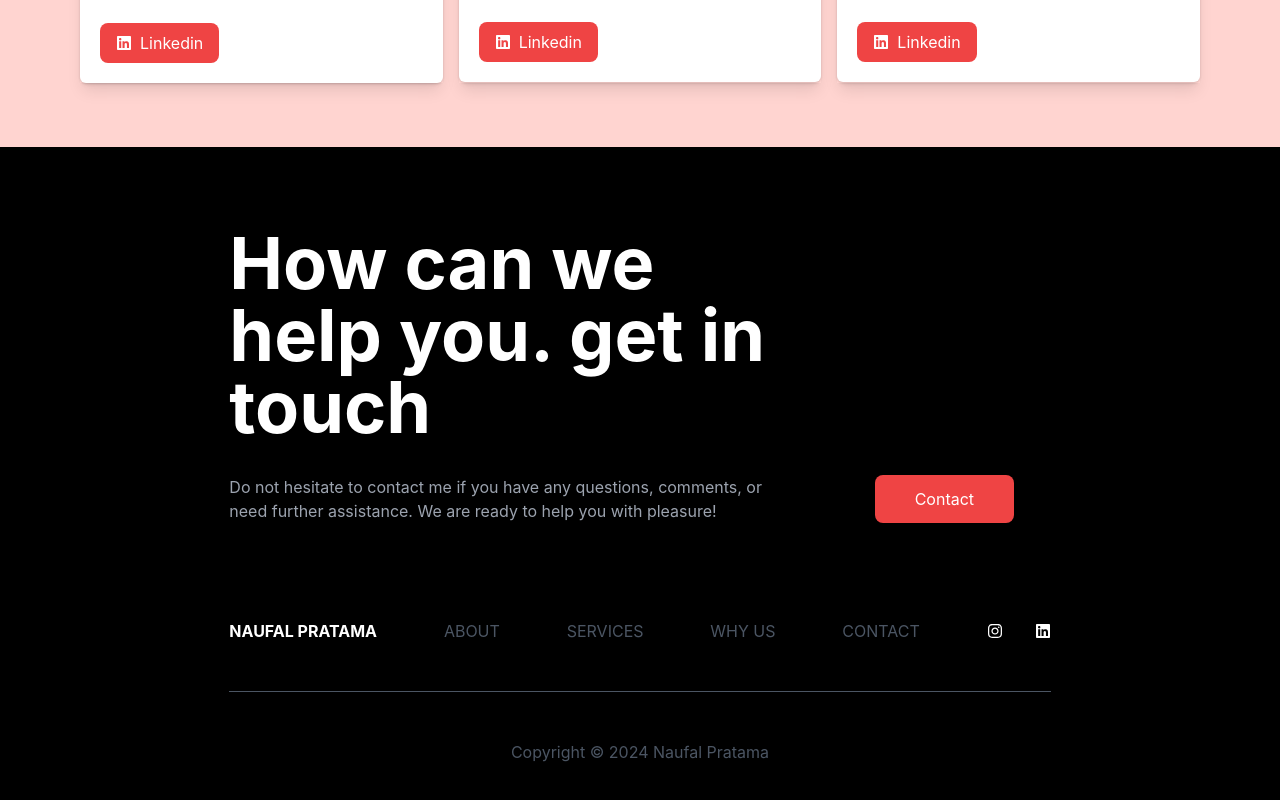
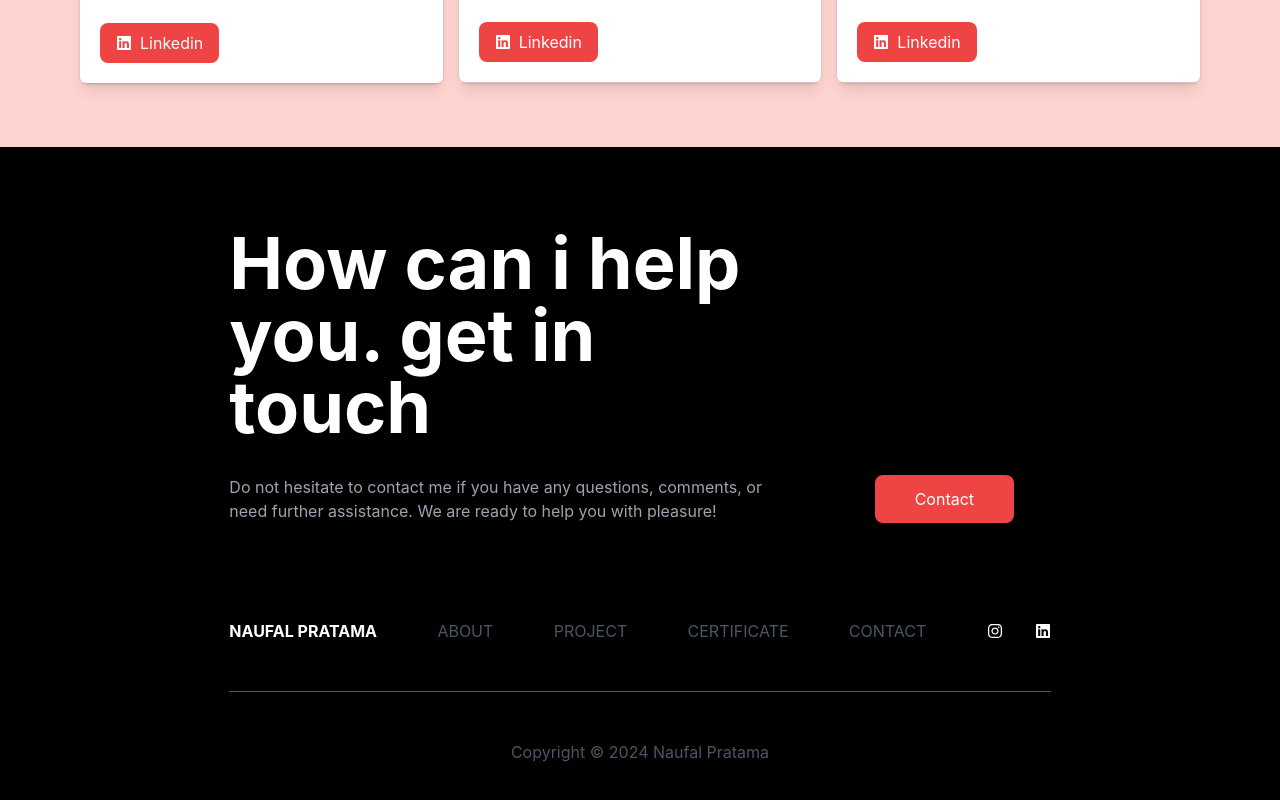
Before and after one commit to naufalpratam4/portfolio-naufal, a React (Vite) app: page / in a window 1280 px wide. Shown: the part 2268-3068 px from the top of the page. Built offline with nearby package versions, Linux system fonts and the light colour scheme.

Commit message:
update footer

```diff
--- a/src/components/FooterPage.jsx
+++ b/src/components/FooterPage.jsx
@@ -12,7 +12,7 @@ function FooterComponent() {
         <div className="md:w-2/3 w-full px-4 text-white flex flex-col">
           <div className="w-full text-7xl font-bold">
             <h1 className="w-full md:w-2/3">
-              How can we help you. get in touch
+              How can i help you. get in touch
             </h1>
           </div>
           <div className="flex mt-8 flex-col md:flex-row md:justify-between">
@@ -40,10 +40,10 @@ function FooterComponent() {
                 About
               </a>
               <a className="hidden md:block cursor-pointer text-gray-600 hover:text-white uppercase">
-                Services
+                Project
               </a>
               <a className="hidden md:block cursor-pointer text-gray-600 hover:text-white uppercase">
-                Why us
+                Certificate
               </a>
               <a className="hidden md:block cursor-pointer text-gray-600 hover:text-white uppercase">
                 Contact
```
